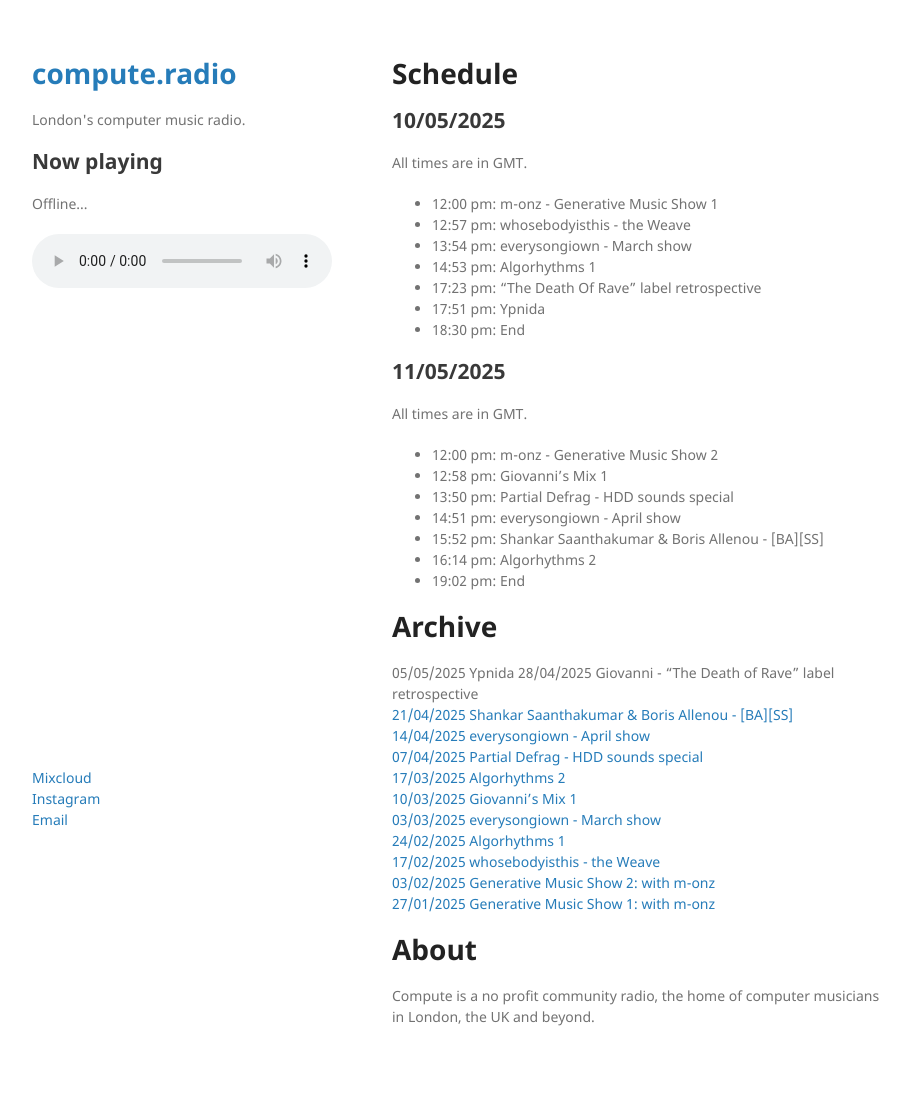
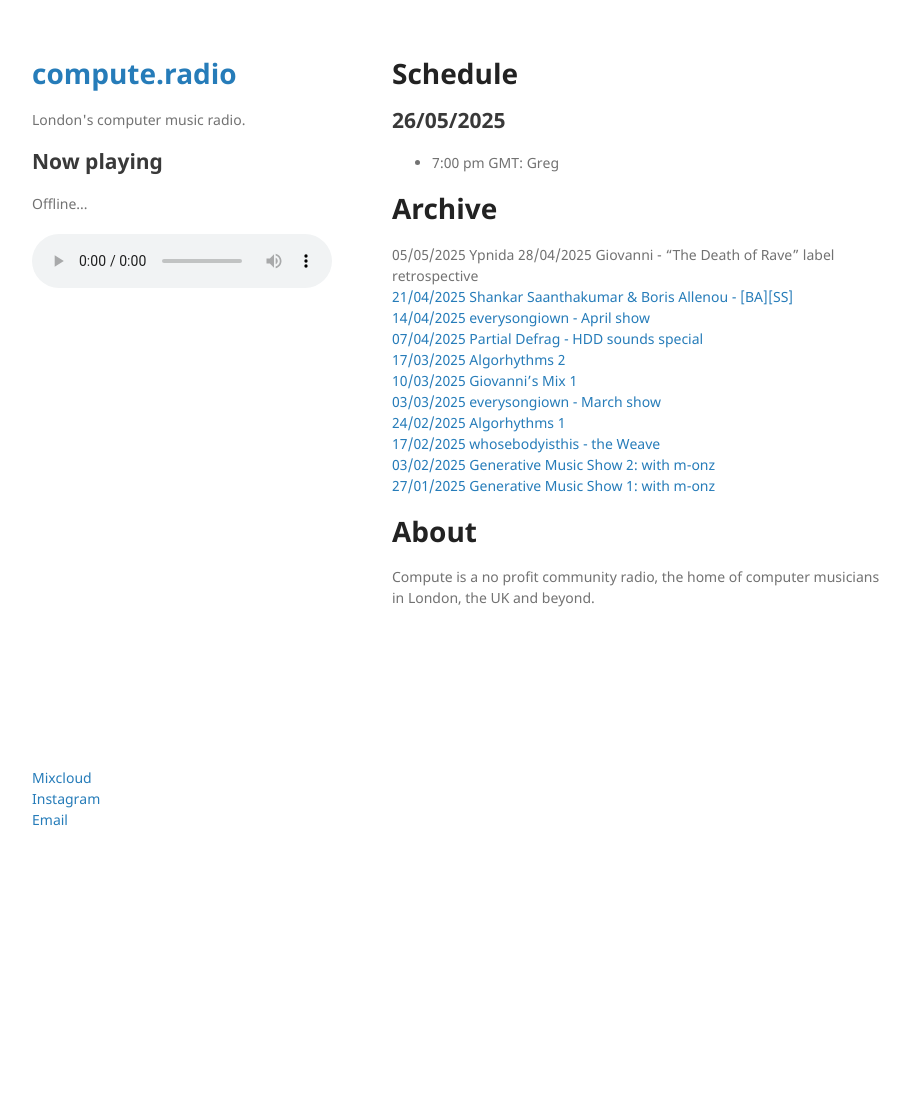
Before and after one commit to compute-radio/compute-radio.github.io, a Jekyll site: the page built from index.md, in a window 1280 px wide. Shown: the whole page, without its empty margins (178-1088 px from the left). Built offline with Jekyll 4.4.1, drawn with Linux system fonts in a browser that asks for light colours; our own code applies the rules of GitHub Pages for plain Markdown files; after the commit the page ends 900 px from its top, so only the background shows below that.

Commit message:
Update index.md

```diff
--- a/index.md
+++ b/index.md
@@ -3,25 +3,8 @@ layout: default
 ---
 
 # Schedule
-## 10/05/2025
-All times are in GMT.<br/>
-- 12:00 pm: m-onz - Generative Music Show 1
-- 12:57 pm: whosebodyisthis - the Weave
-- 13:54 pm: everysongiown - March show
-- 14:53 pm: Algorhythms 1
-- 17:23 pm: "The Death Of Rave" label retrospective
-- 17:51 pm: Ypnida
-- 18:30 pm: End
-
-## 11/05/2025
-All times are in GMT.<br/>
-- 12:00 pm: m-onz - Generative Music Show 2
-- 12:58 pm: Giovanni's Mix 1
-- 13:50 pm: Partial Defrag - HDD sounds special
-- 14:51 pm: everysongiown - April show
-- 15:52 pm: Shankar Saanthakumar & Boris Allenou - [BA][SS]
-- 16:14 pm: Algorhythms 2
-- 19:02 pm: End
+## 26/05/2025
+- 7:00 pm GMT: Greg
 
 # Archive
 05/05/2025 Ypnida
```
